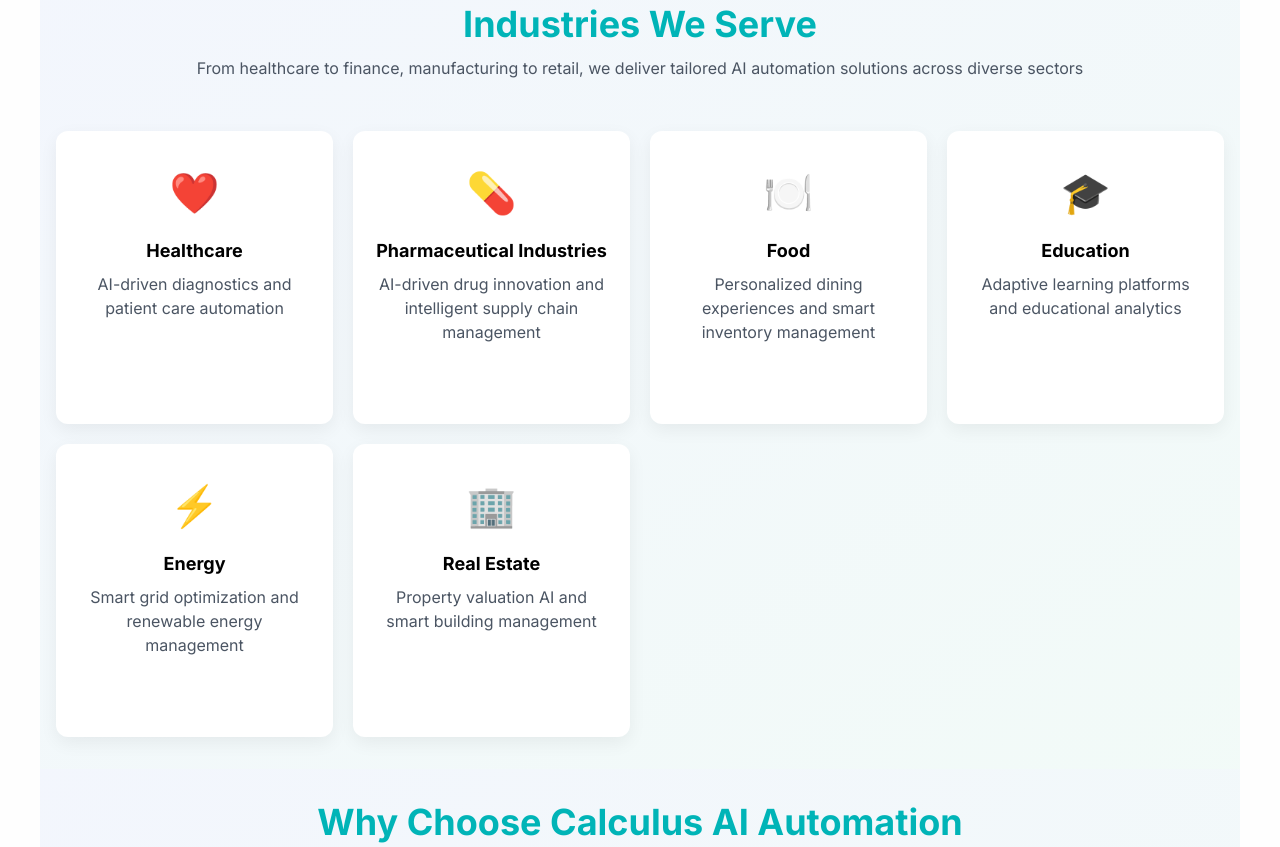
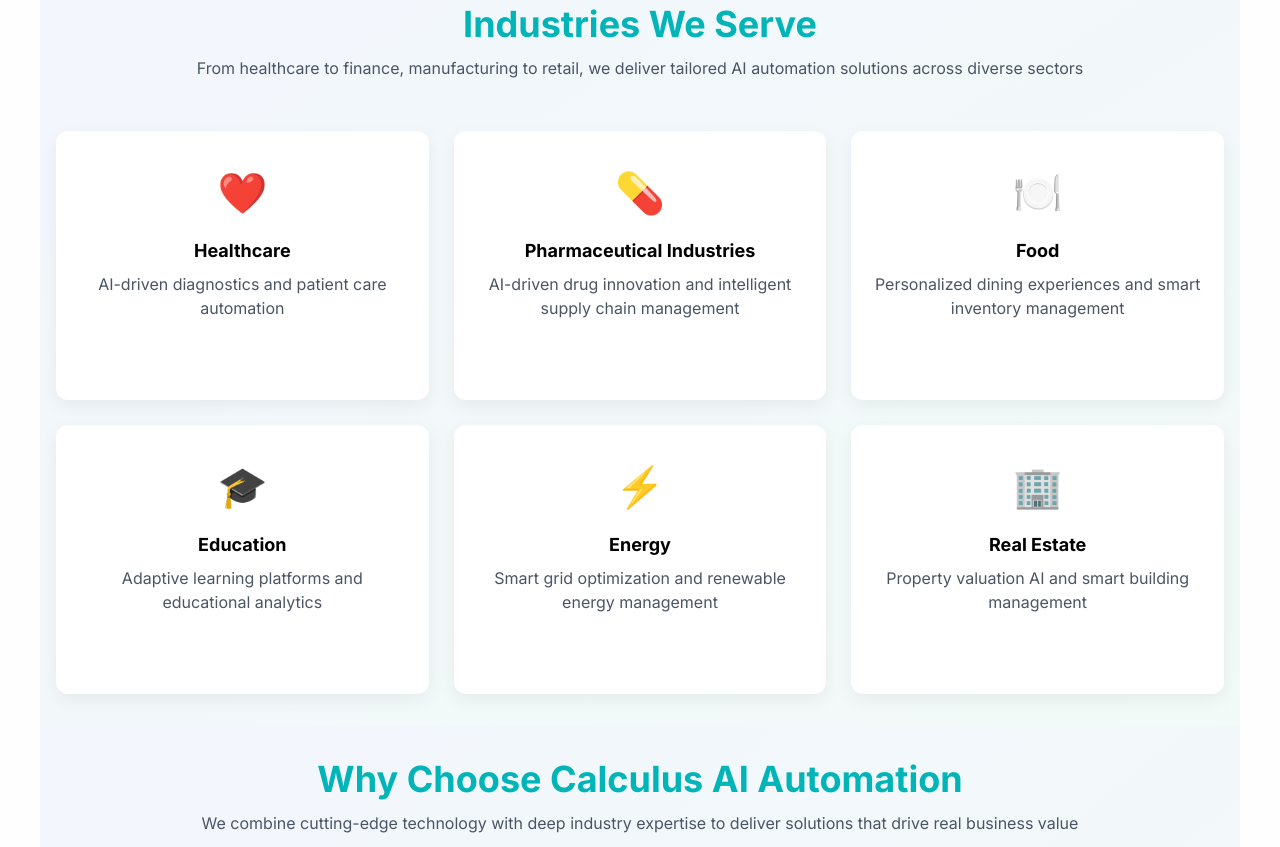
Before and after one commit to Muhammad24Ahmad/calculas-website, a website: page index.html in a window 1280 px wide. Shown: the part 2892-3739 px from the top of the page. Drawn offline with Linux system fonts and the light colour scheme.

Commit message:
Add files via upload

```diff
--- a/styles/components.css
+++ b/styles/components.css
@@ -317,7 +317,7 @@
 
 @media (min-width: 1024px) {
     .footer-content {
-        grid-template-columns: repeat(4, 1fr);
+        grid-template-columns: repeat(3, 1fr);
     }
 }
 
--- a/styles/main.css
+++ b/styles/main.css
@@ -431,9 +431,10 @@
 
 .industries {
     display: grid;
-    grid-template-columns: repeat(auto-fit, minmax(250px, 1fr));
-    gap: 20px;
+    grid-template-columns: repeat(auto-fit, minmax(320px, 1fr));
+    gap: 25px;
 }
+
 
 .industry-card {
     background: #fff;
```
